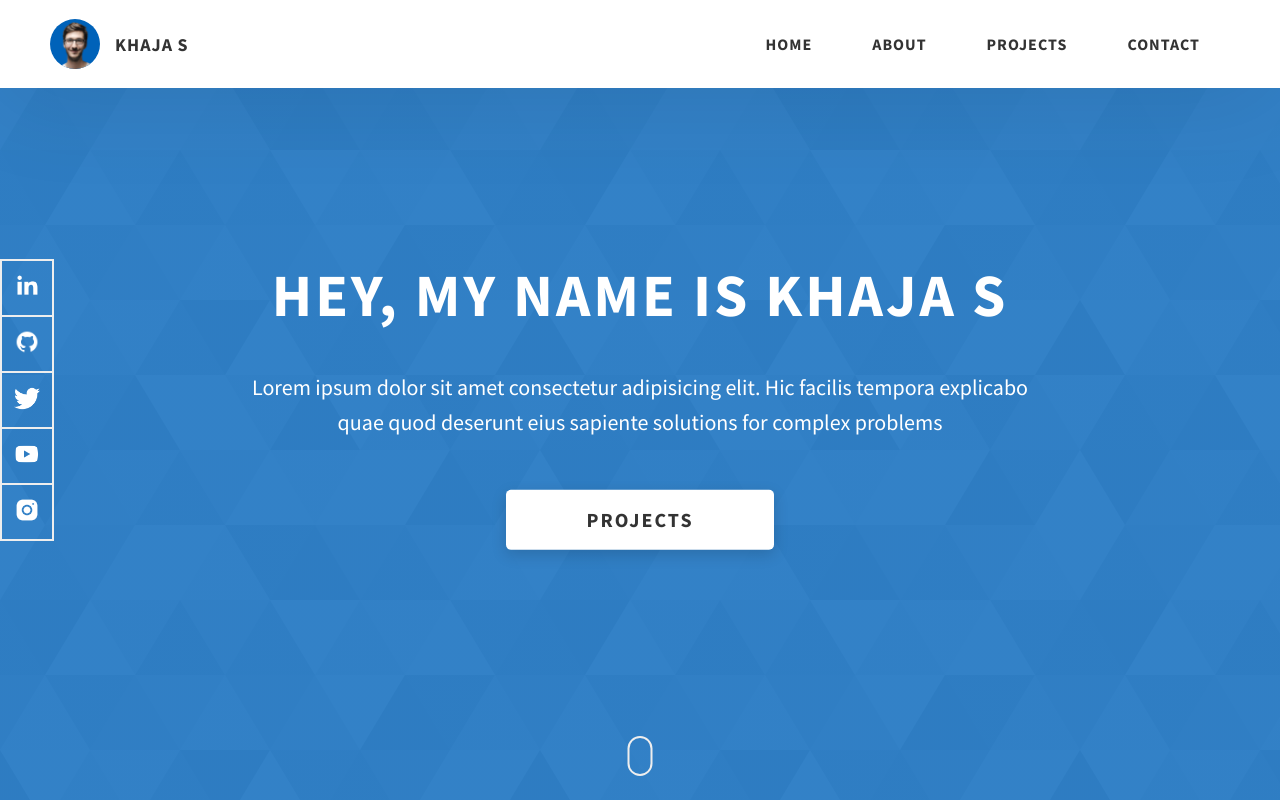
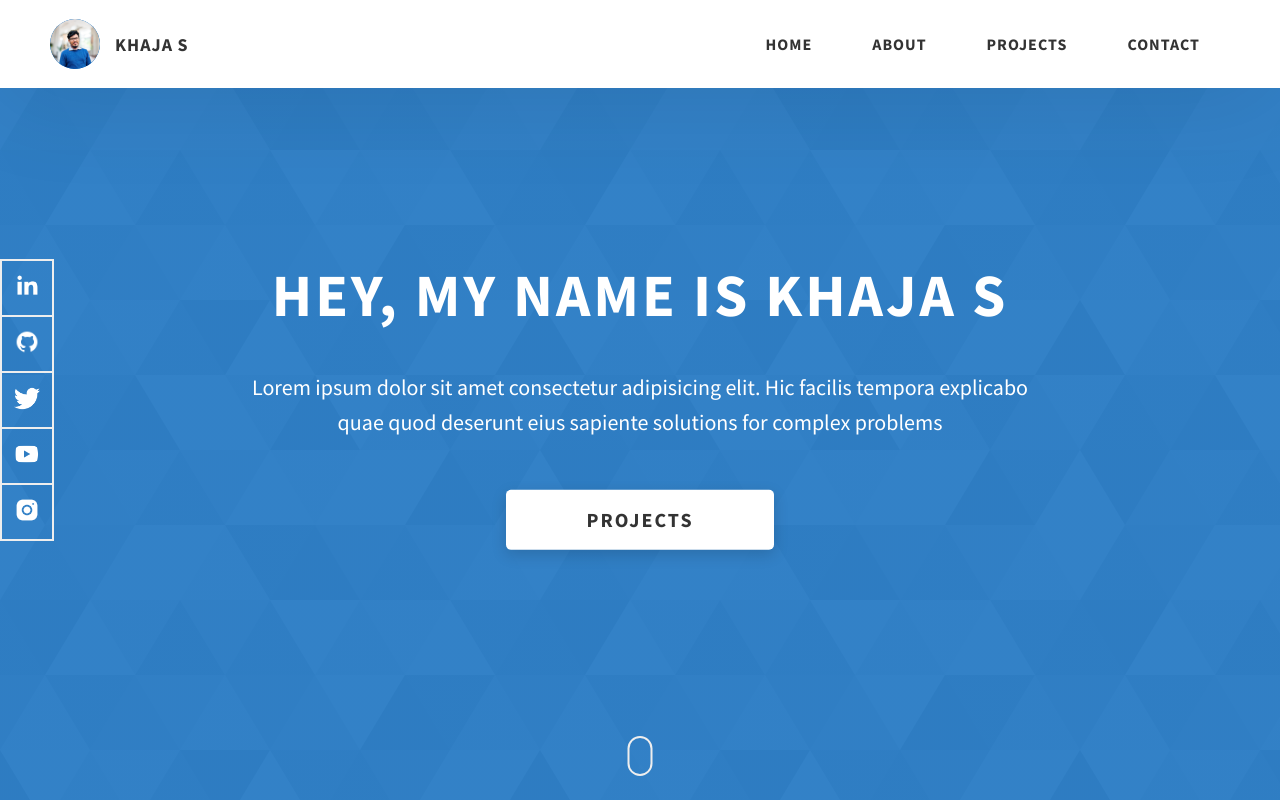
Before and after one commit to Hafeezuddin-DA/Hafeezuddin-DA.github.io, a website: page index.html in a window 1280 px wide. Shown: the top 800 px of the page. Drawn offline with Linux system fonts and the light colour scheme.

Commit message:
Profile pic

```diff
--- a/index.html
+++ b/index.html
@@ -22,7 +22,7 @@
         <div class="header__logo-container">
           <div class="header__logo-img-cont">
             <img
-              src="./assets/png/john-doe.png"
+              src="./assets/png/profile-pic.png"
               alt="Khaja Hafeezuddin Image"
               class="header__logo-img"
             />
```
Also changed, not shown: assets/png/profile-pic.png (added), 2 other files.
